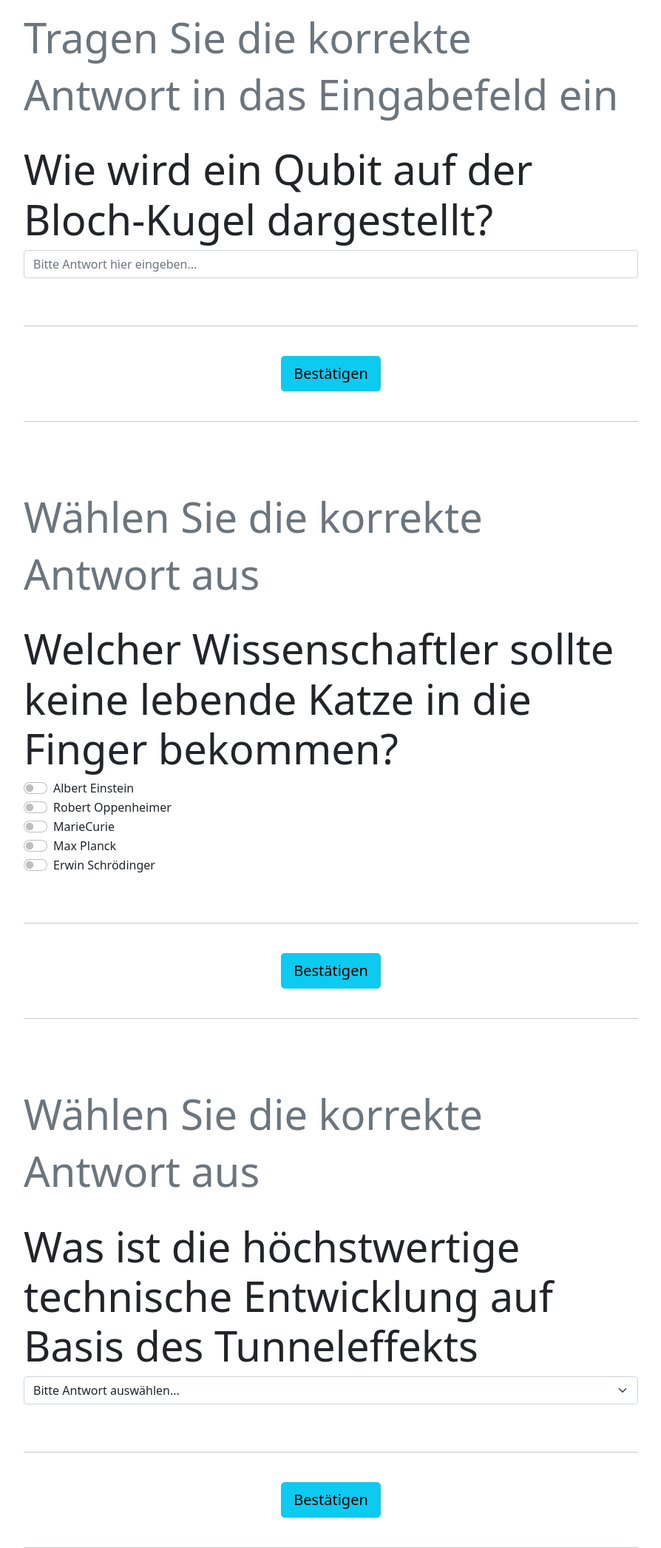
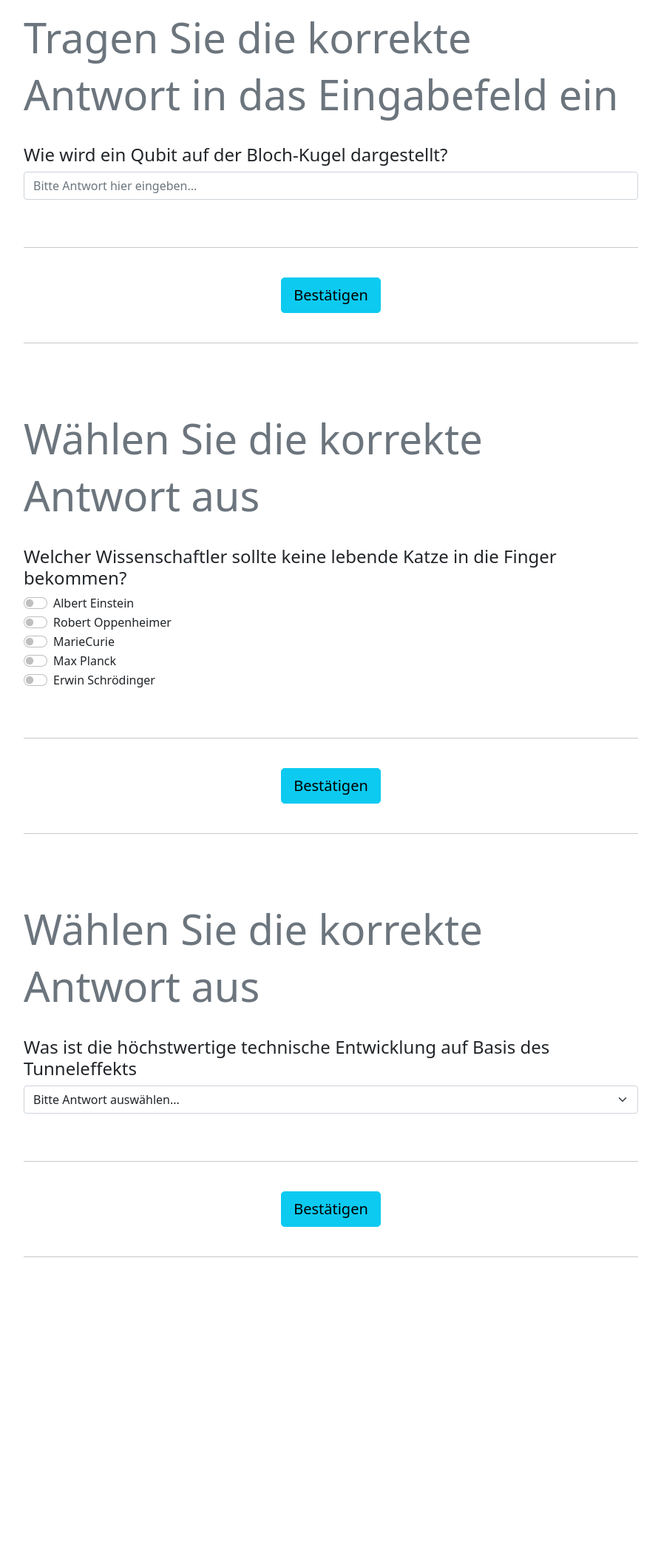
Before and after one commit to build-a-quiz/BAQ, a PHP site: page /ExampleBuild.php in a window 1280 px wide. Shown: the part 203-2295 px from the top of the page at 74% size, without its empty margins (50-944 px from the left). After the commit the page ends 1902 px from the top, so only its background shows below. Run offline with PHP 8.4, Linux system fonts and the light colour scheme.

Commit message:
Anpassung Überschrift

```diff
--- a/PHP-Code/DropDown.php
+++ b/PHP-Code/DropDown.php
@@ -16,7 +16,7 @@ class DropDown extends Question{
                 </h4>
                 <br>
                 <form>
-                <h4 class='display-4'>{$question}</h4>
+                <h4>{$question}</h4>
                 <div>
                 <select class='form-select' aria-label='Bitte Anwort auswählen'>
                 <option selected>Bitte Antwort auswählen...</option>".PHP_EOL;
--- a/PHP-Code/FreeText.php
+++ b/PHP-Code/FreeText.php
@@ -15,7 +15,7 @@ class FreeText extends Question {
                 </h4>
                 <br>
                 <form>
-                <h4 class='display-4'>{$question}</h4>
+                <h4>{$question}</h4>
                 <div>
                 <input class='form-control' type='text' placeholder='Bitte Antwort hier eingeben...'>
                 </div>
--- a/PHP-Code/MultipleChoice.php
+++ b/PHP-Code/MultipleChoice.php
@@ -15,7 +15,7 @@ class MultipleChoice extends Question{
                 </h4>
                 <br>
                 <form>
-                <h4 class='display-4'>{$question}</h4>
+                <h4>{$question}</h4>
                 <div>".PHP_EOL;
                 foreach ($answers as $answer){
                     $count = $this->counter++;
```
